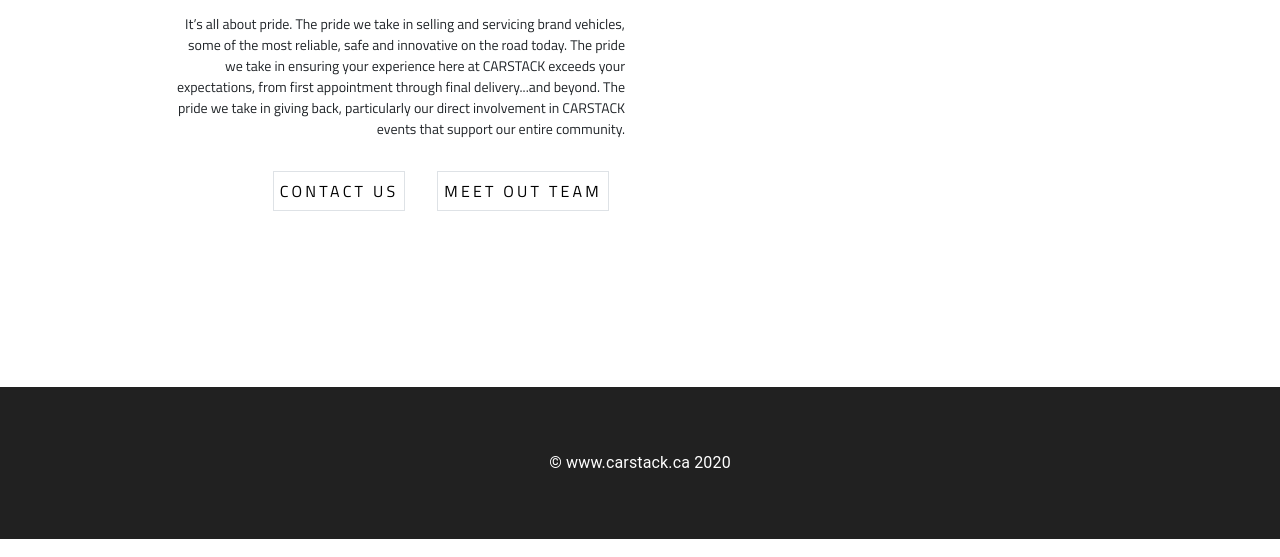
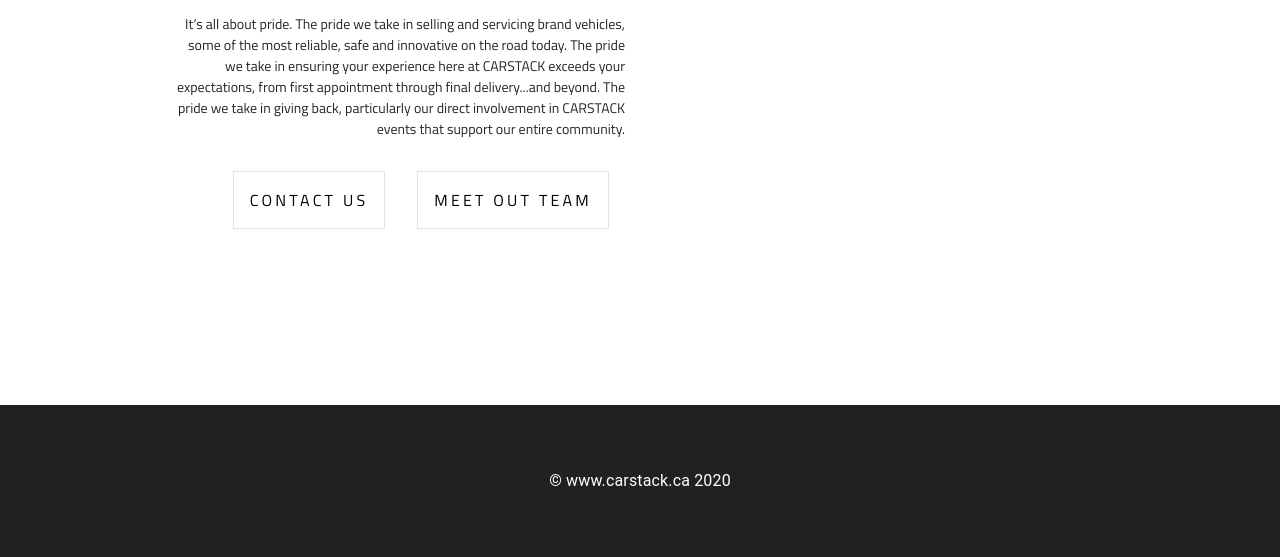
Before and after one commit to harshil4076/car-stack-client, a React app: page / in a window 1280 px wide. Shown: the part 906-1463 px from the top of the page. Built offline with nearby package versions, Linux system fonts and the light colour scheme; some packages are replaced by stand-ins of ours; a script that the page names is missing.

Commit message:
reset password branch

```diff
--- a/src/view/LandingPage/landingPage.css
+++ b/src/view/LandingPage/landingPage.css
@@ -29,7 +29,6 @@
     color: black;
     background-color: white;
     border: none;
-    height: 40px;
     letter-spacing: 0.2rem
  }
  .book-appointment:hover{
--- a/src/view/LandingPage/landingPage.js
+++ b/src/view/LandingPage/landingPage.js
@@ -123,8 +123,8 @@
                               <p className="text-lg-right text-wrap font-weight-normal textCarstack">
                                     It’s all about pride. The pride we take in selling and servicing brand vehicles, some of the most reliable, safe and innovative on the road today. The pride we take in ensuring your experience here at CARSTACK exceeds your expectations, from first appointment through final delivery...and beyond. The pride we take in giving back, particularly our direct involvement in CARSTACK events that support our entire community.
                               </p>
-                              <button className="book-appointment border m-3 float-left float-lg-right">MEET OUT TEAM</button>
-                              <button className="book-appointment border m-3 float-left float-lg-right">CONTACT US</button>
+                              <button className="book-appointment border m-3 p-3 float-left float-lg-right">MEET OUT TEAM</button>
+                              <button className="book-appointment border m-3 p-3 float-left float-lg-right">CONTACT US</button>
 
                         </div>
                         <div className="col-lg-6">
```
